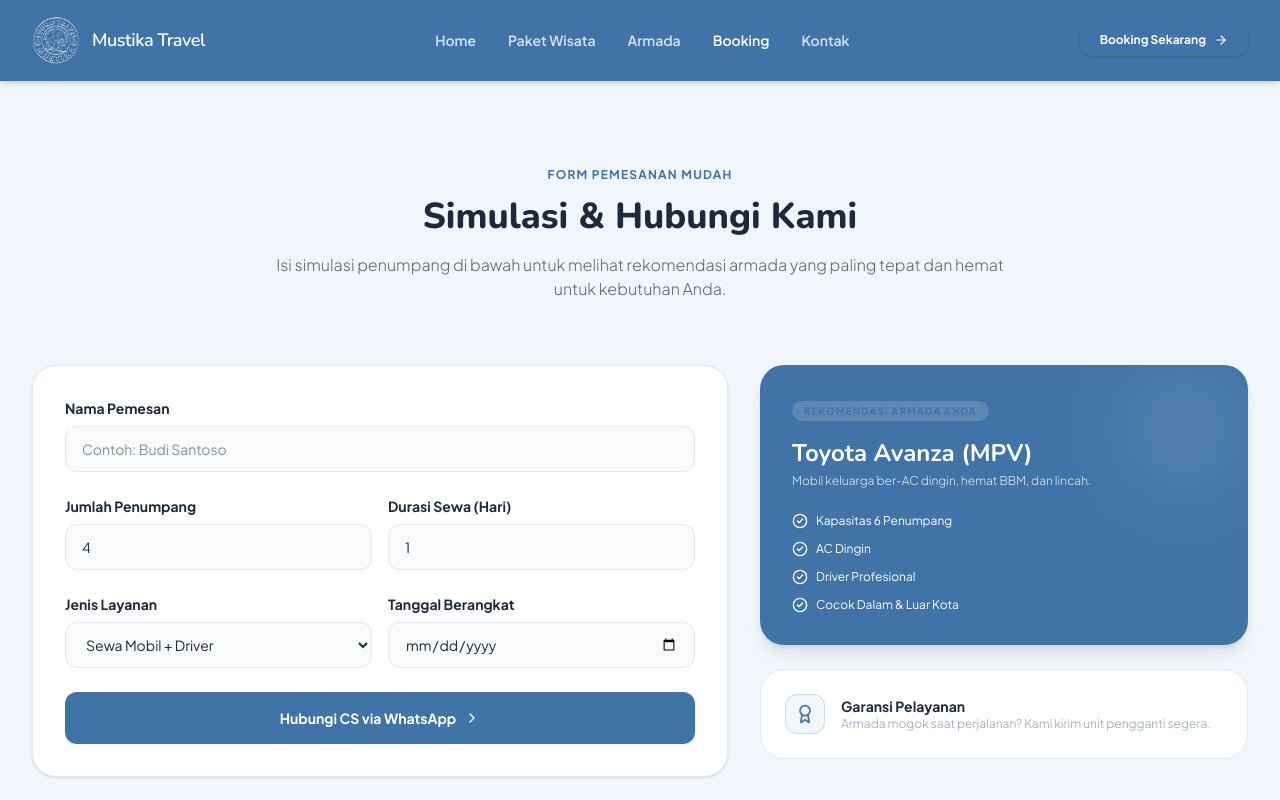
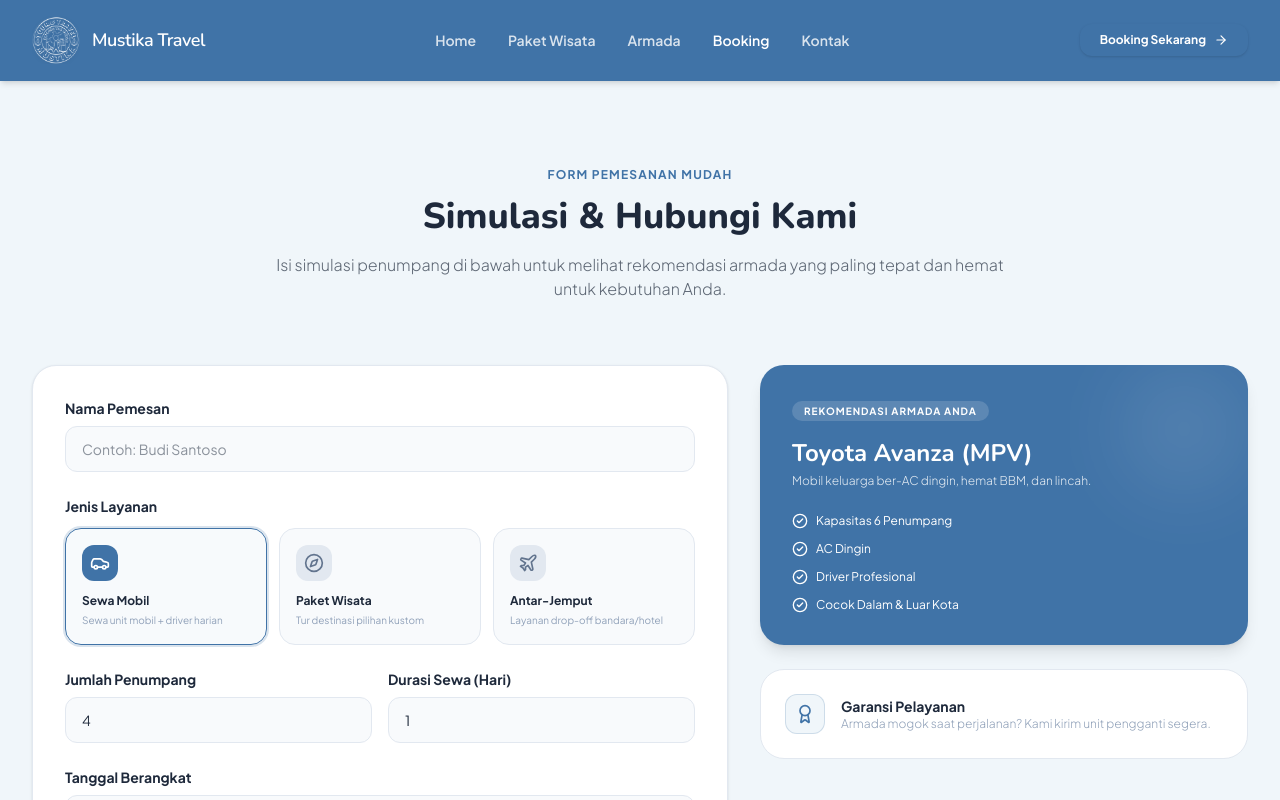
Before and after one commit to ggaku3076-ux/mustika-travel, a Next.js app: page /booking in a window 1280 px wide. Shown: the top 800 px of the page. Built offline with nearby package versions, Linux system fonts and the light colour scheme.

Commit message:
upgrade service type selection to modern radio cards style in booking form

```diff
--- a/src/components/AboutSection.tsx
+++ b/src/components/AboutSection.tsx
@@ -1,7 +1,7 @@
 "use client";
 
 import { useState, useMemo } from "react";
-import { Users, Calendar, Award, CheckCircle2, ChevronRight } from "lucide-react";
+import { Users, Calendar, Award, CheckCircle2, ChevronRight, Car, Compass, Plane } from "lucide-react";
 
 interface TransportService {
   id: string;
@@ -124,6 +124,63 @@ export default function AboutSection() {
                 />
               </div>
 
+              {/* Jenis Layanan Custom Radio Cards */}
+              <div>
+                <label className="block text-sm font-bold text-brand-dark mb-3">Jenis Layanan</label>
+                <div className="grid grid-cols-1 sm:grid-cols-3 gap-3">
+                  {/* Option 1: Rental */}
+                  <button
+                    type="button"
+                    onClick={() => setServiceType("rental")}
+                    className={`flex flex-col items-start p-4 rounded-2xl border text-left transition-all ${
+                      serviceType === "rental"
+                        ? "border-brand-orange bg-brand-cream/50 ring-2 ring-brand-orange/20"
+                        : "border-slate-200 bg-slate-50 hover:bg-slate-100"
+                    }`}
+                  >
+                    <div className={`p-2 rounded-xl mb-3 ${serviceType === "rental" ? "bg-brand-orange text-white" : "bg-slate-200 text-slate-500"}`}>
+                      <Car className="h-5 w-5" />
+                    </div>
+                    <span className="text-xs font-bold text-brand-dark">Sewa Mobil</span>
+                    <span className="text-[10px] text-slate-400 mt-1">Sewa unit mobil + driver harian</span>
+                  </button>
+
+                  {/* Option 2: Paket */}
+                  <button
+                    type="button"
+                    onClick={() => setServiceType("paket")}
+                    className={`flex flex-col items-start p-4 rounded-2xl border text-left transition-all ${
+                      serviceType === "paket"
+                        ? "border-brand-orange bg-brand-cream/50 ring-2 ring-brand-orange/20"
+                        : "border-slate-200 bg-slate-50 hover:bg-slate-100"
+                    }`}
+                  >
+                    <div className={`p-2 rounded-xl mb-3 ${serviceType === "paket" ? "bg-brand-orange text-white" : "bg-slate-200 text-slate-500"}`}>
+                      <Compass className="h-5 w-5" />
+                    </div>
+                    <span className="text-xs font-bold text-brand-dark">Paket Wisata</span>
+                    <span className="text-[10px] text-slate-400 mt-1">Tur destinasi pilihan kustom</span>
+                  </button>
+
+                  {/* Option 3: Drop */}
+                  <button
+                    type="button"
+                    onClick={() => setServiceType("drop")}
+                    className={`flex flex-col items-start p-4 rounded-2xl border text-left transition-all ${
+                      serviceType === "drop"
+                        ? "border-brand-orange bg-brand-cream/50 ring-2 ring-brand-orange/20"
+                        : "border-slate-200 bg-slate-50 hover:bg-slate-100"
+                    }`}
+                  >
+                    <div className={`p-2 rounded-xl mb-3 ${serviceType === "drop" ? "bg-brand-orange text-white" : "bg-slate-200 text-slate-500"}`}>
+                      <Plane className="h-5 w-5" />
+                    </div>
+                    <span className="text-xs font-bold text-brand-dark">Antar-Jemput</span>
+                    <span className="text-[10px] text-slate-400 mt-1">Layanan drop-off bandara/hotel</span>
+                  </button>
+                </div>
+              </div>
+
               <div className="grid grid-cols-2 gap-4">
                 <div>
                   <label className="block text-sm font-bold text-brand-dark mb-2">Jumlah Penumpang</label>
@@ -152,20 +209,6 @@ export default function AboutSection() {
                 </div>
               </div>
 
-              <div className="grid grid-cols-1 md:grid-cols-2 gap-4">
-                <div>
-                  <label className="block text-sm font-bold text-brand-dark mb-2">Jenis Layanan</label>
-                  <select
-                    value={serviceType}
-                    onChange={(e) => setServiceType(e.target.value)}
-                    className="w-full rounded-xl border border-slate-200 bg-slate-50 px-4 py-3 text-sm text-brand-dark focus:outline-none focus:border-brand-orange"
-                  >
-                    <option value="rental">Sewa Mobil + Driver</option>
-                    <option value="paket">Paket Tour Wisata</option>
-                    <option value="drop">Antar-Jemput (Drop-off)</option>
-                  </select>
-                </div>
-
               <div>
                 <label className="block text-sm font-bold text-brand-dark mb-2">Tanggal Berangkat</label>
                 <input
@@ -175,7 +218,6 @@ export default function AboutSection() {
                   onChange={(e) => setDate(e.target.value)}
                   className="w-full rounded-xl border border-slate-200 bg-slate-50 px-4 py-3 text-sm text-brand-dark focus:outline-none focus:border-brand-orange"
                 />
-                </div>
               </div>
 
               <button
@@ -204,7 +246,7 @@ export default function AboutSection() {
             <div className="bg-brand-orange text-white p-6 md:p-8 rounded-3xl shadow-lg relative overflow-hidden">
               <div className="absolute right-0 top-0 w-32 h-32 bg-white/10 rounded-full blur-2xl pointer-events-none" />
 
-              <span className="text-[10px] font-bold uppercase tracking-widest text-brand-orange bg-white/15 px-3 py-1 rounded-full">
+              <span className="text-[10px] font-bold uppercase tracking-widest text-white bg-white/15 px-3 py-1 rounded-full">
                 Rekomendasi Armada Anda
               </span>
 
```
Lines whose indentation alone changed are shown as unchanged.
